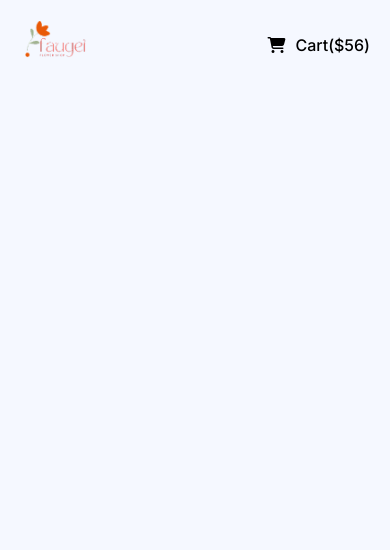
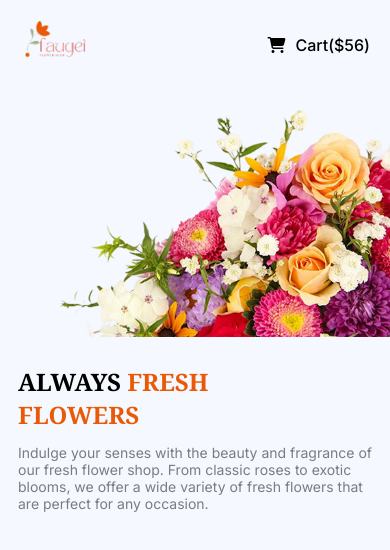
Before and after one commit to Shahriar262/Assignment-02, a plain HTML site: page index.html in a window 390 px wide. Drawn offline with Linux system fonts and the light colour scheme.

Commit message:
added banner section and make it responsive for mobile

```diff
--- a/CSS/style.css
+++ b/CSS/style.css
@@ -37,6 +37,10 @@ header,main{
 }
 .bg-color{
   background-color: #F5F8FF;
+}
+
+.text-heading-color{
+  color:#E95A08
 }
 /* navbar styles */
 .navbar{
@@ -82,6 +86,35 @@ nav ul a{
   margin-right: 8px;
 }
 
+/* Banner styles */
+.banner{
+
+  justify-content: space-around;
+  align-items: center;
+}
+
+.banner-content{
+  margin-left: 150px;
+  margin-top: 230px;
+}
+.banner-img{
+  width: fit-content;
+  margin-right: 150px;
+  margin-top: 180px;
+}
+.banner-img img{
+  width: 100%;
+}
+.banner-heading{
+  font-weight: bold;
+  font-size: 4rem;
+  margin-bottom: 13px;
+}
+.banner-description{
+  color: rgba(0, 0, 0, 0.5);
+  font-size: 1.375rem;
+}
+
 @media screen and (max-width:576px) {
 
   .nav-links {
@@ -117,4 +150,33 @@ nav ul a{
     margin-top: 24px;
     margin-right: 4px;
   }
+
+  /* banner responsive */
+  .banner{
+    flex-direction: column-reverse;
+  }
+  .banner-img {
+    width: 100%;
+    margin: 0;
+    margin-top: 28px;
+  }
+
+  .banner-img img {
+    width: 100%;
+    height: auto;
+    display: block;
+    object-fit: cover;
+  }
+
+  .banner-content {
+    margin: 28px 16px 0 16px;
+    text-align: left;
+  }
+
+  .banner-heading{
+    font-size: 1.5rem;
+  }
+  .banner-description{
+    font-size: 14px;
+  }
 }
--- a/index.html
+++ b/index.html
@@ -27,6 +27,16 @@
             </div>
             </div>
         </nav>
+
+        <div class="banner display-flex">
+            <div class="banner-content">
+            <h1 class="banner-heading noto-serif-normal">ALWAYS <span class="text-heading-color">FRESH</span> <br><span class="text-heading-color">FLOWERS</span></h1>
+            <p class="banner-description inter-normal">Indulge your senses with the beauty and fragrance of <br> our fresh flower shop. From classic roses to exotic <br> blooms, we offer a wide variety of fresh flowers that <br> are perfect for any occasion. </p>
+            </div>
+            <div class="banner-img">
+                <img src="./images/hero-flower.png" alt="hero-flower image">
+            </div>
+        </div>
     </header>
 
     <main>
```
